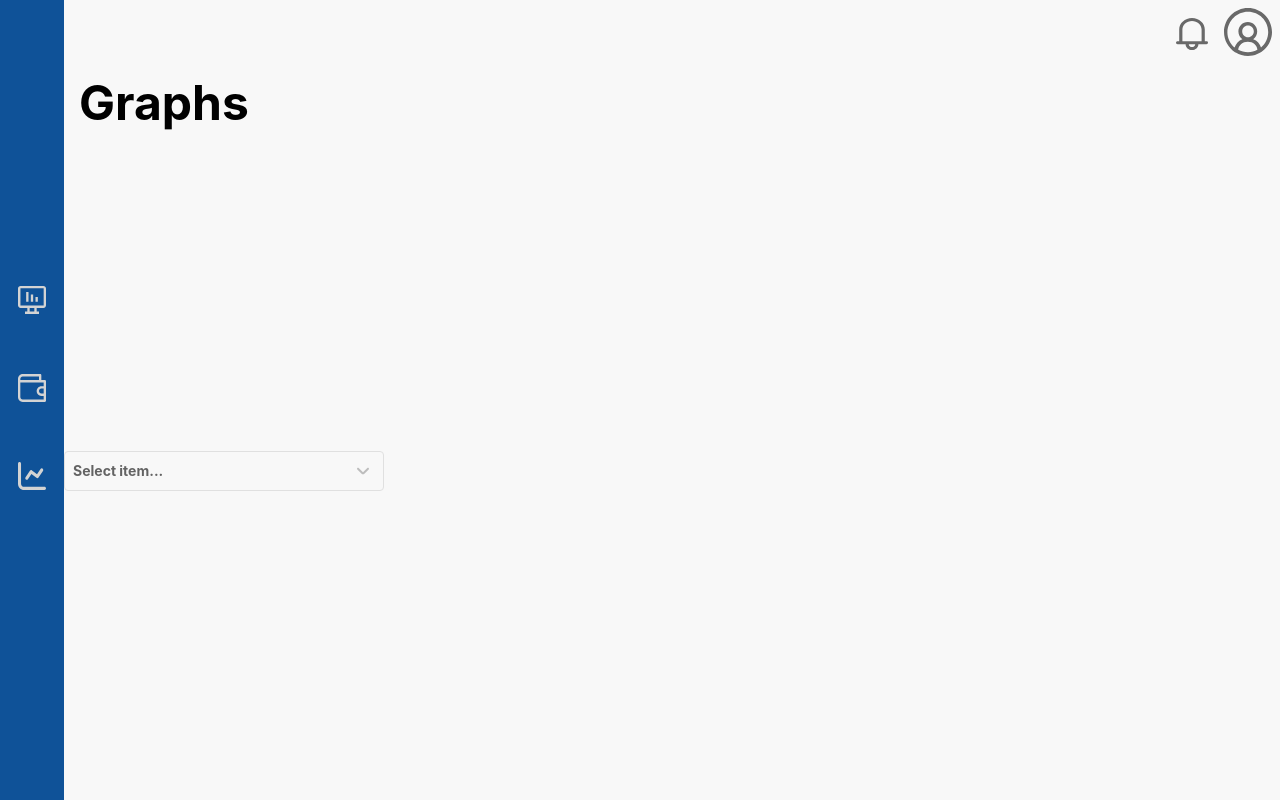
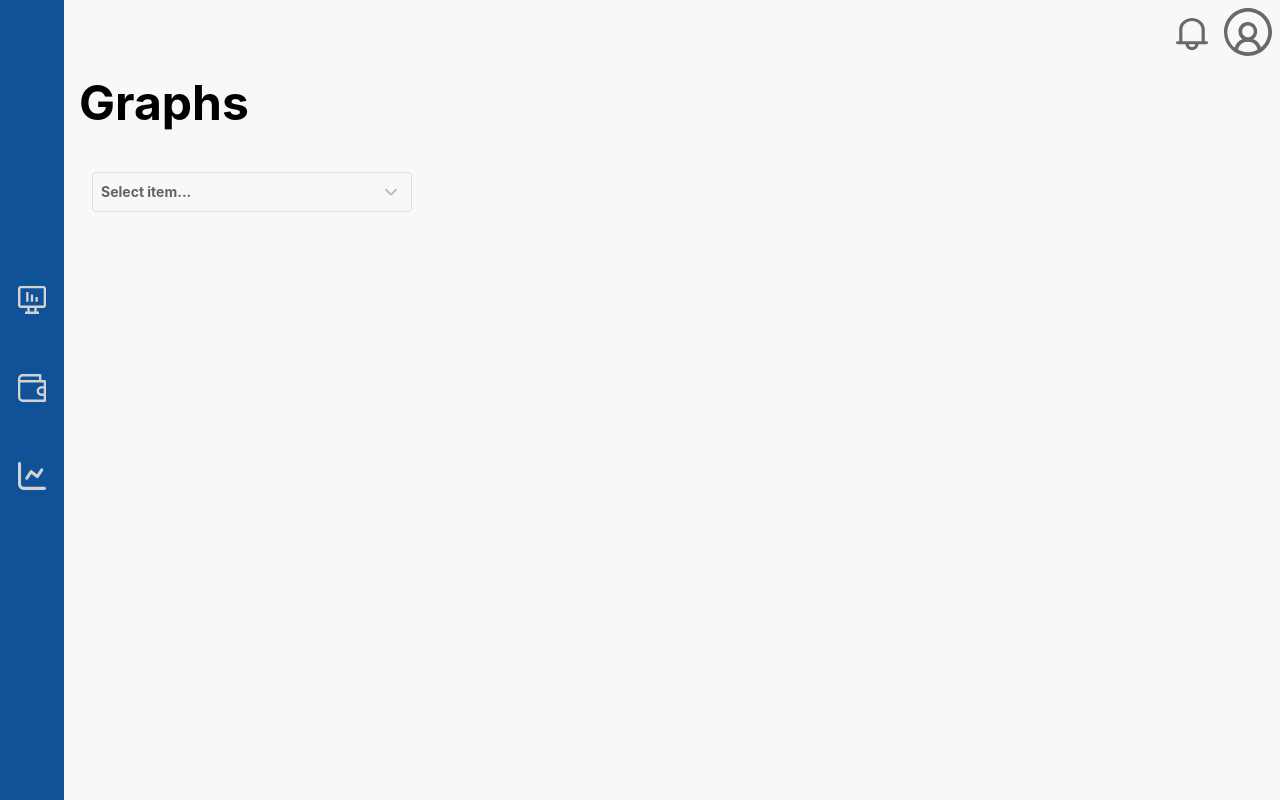
Before and after one commit to MSzostaq/CryptoRate, a React (Create React App) app: page /#/graphs in a window 1280 px wide. Built offline with nearby package versions, Linux system fonts and the light colour scheme.

Commit message:
fixed some grid bugs

```diff
--- a/src/components/Dropdown.jsx
+++ b/src/components/Dropdown.jsx
@@ -37,8 +37,7 @@ const Items = styled.ul`
   box-shadow: 0 1px 4px rgba(0, 0, 0, 0.2);
   overflow: hidden;
   position: absolute;
-  top: 40px;
-  width: 200px;
+  width: 320px;
 `;
 
 const Item = styled.li`
--- a/src/views/Graphs.jsx
+++ b/src/views/Graphs.jsx
@@ -19,6 +19,10 @@ const StyledHeading = styled.h1`
 `;
 
 const StyledDropdown = styled(Dropdown)`
+  margin: 12px;
+  position: fixed;
+  top: 160px;
+  left: 80px;
   width: 320px;
 `;
 
```
Also changed, not shown: 1 other file (tests, documents, lock files or other folders).
